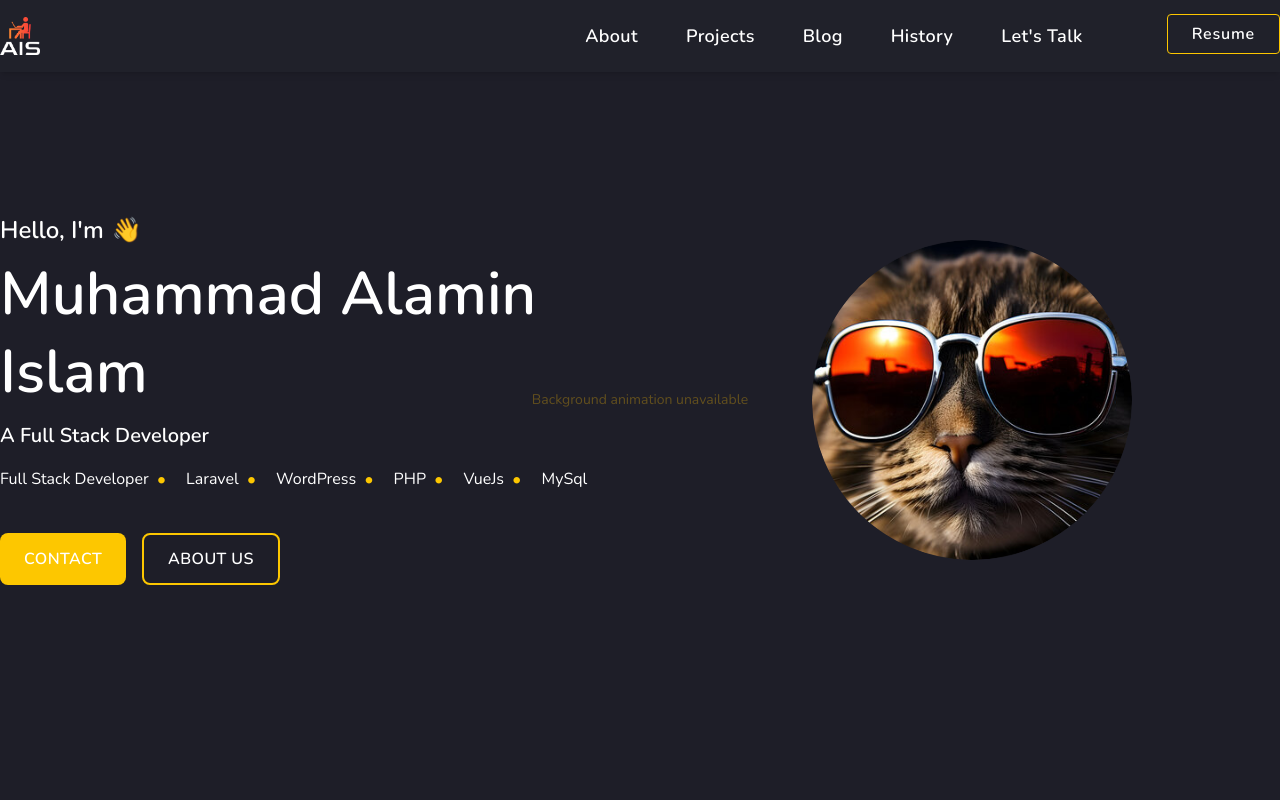
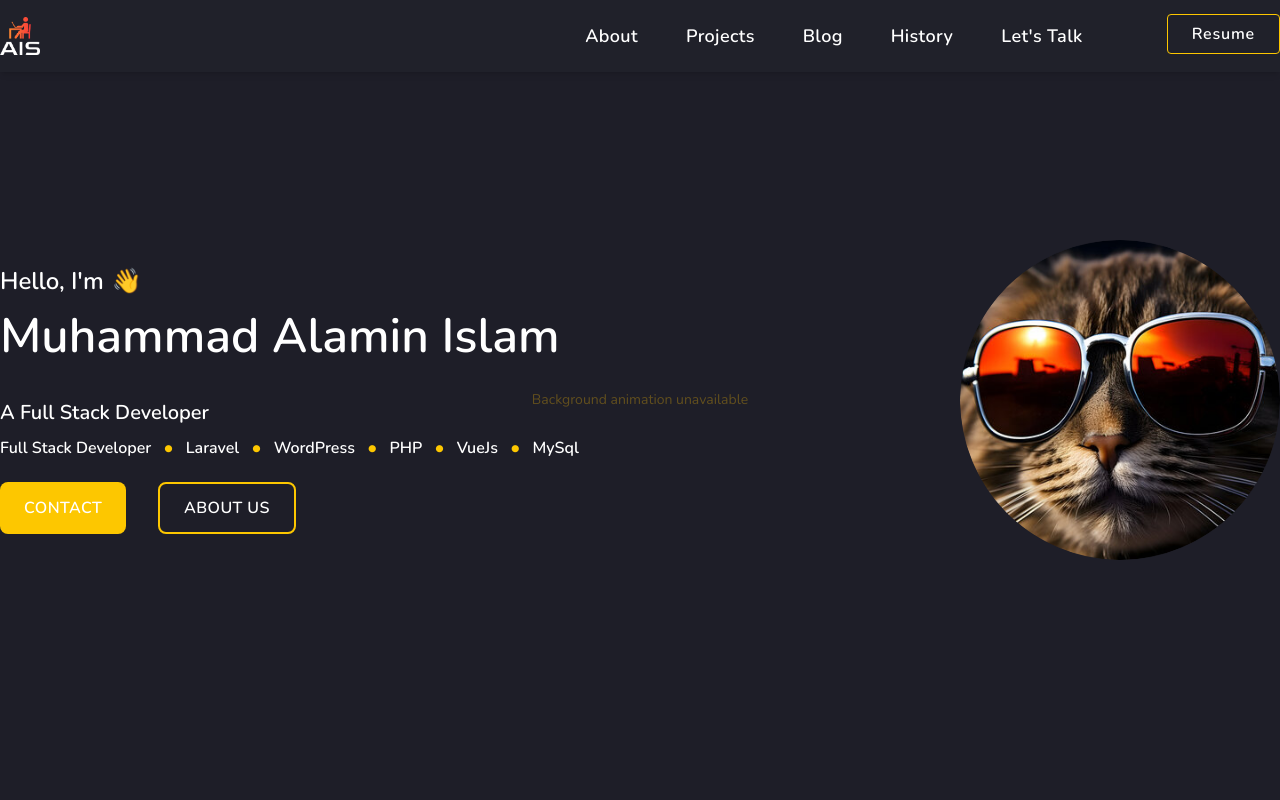
Before and after one commit to SagorIslamOfficial/personal, a React (Vite) app: page / in a window 1280 px wide. Shown: the top 800 px of the page. Built offline with nearby package versions, Linux system fonts and the light colour scheme.

Commit message:
refactor: update HeroSection styles and layout

```diff
--- a/src/components/sections/HeroSection.tsx
+++ b/src/components/sections/HeroSection.tsx
@@ -15,31 +15,31 @@ const HeroSection = () => {
                         {heroContent.greeting}{' '}
                         <span className="inline-block">👋</span>
                     </h6>
-                    <h1 className="text-white font-extrabold text-4xl md:text-5xl lg:text-6xl mb-3">
+                    <h1 className="font-black text-2xl md:text-4xl lg:text-5xl mb-8">
                         {heroContent.name}
                     </h1>
-                    <h5 className="text-yellow-400 text-lg md:text-xl font-semibold mb-4">
+                    <h5 className="text-yellow-400 text-lg md:text-xl font-semibold mb-2">
                         {heroContent.typingStrings[0]}
                     </h5>
-                    <div className="flex flex-wrap items-center gap-x-3 gap-y-2 mb-8">
+                    <div className="flex flex-wrap items-center gap-y-2 mb-5">
                         {heroContent.skills.map((skill, idx) => (
                             <span
                                 key={skill.name}
-                                className="text-white text-base font-normal flex items-center"
+                                className="text-base font-semibold flex items-center"
                             >
                                 {skill.name}
                                 {idx < heroContent.skills.length - 1 && (
-                                    <span className="mx-2 text-yellow-400 text-lg">
+                                    <span className="mx-3 text-yellow-400 text-xl">
                                         •
                                     </span>
                                 )}
                             </span>
                         ))}
                     </div>
-                    <div className="flex gap-4 mt-2">
+                    <div className="flex gap-8">
                         <Button
                             variant="primary"
-                            className="bg-yellow-400 text-[#23232b] border-yellow-400 px-6 py-2 rounded font-bold text-base shadow-none hover:bg-yellow-300 hover:text-black focus:ring-yellow-400"
+                            className="bg-yellow-400 text-black border-yellow-400 px-6 py-2 rounded font-bold text-base shadow-none hover:bg-[#1E1E28] hover:border-red-400 hover:text-yellow-400 focus:ring-yellow-400"
                             href={heroContent.buttons.contact.href}
                         >
                             {heroContent.buttons.contact.text}
@@ -54,7 +54,7 @@ const HeroSection = () => {
                     </div>
                 </div>
                 {/* Right Image */}
-                <div className="flex-1 flex justify-center items-center">
+                <div className="flex-1 flex justify-end items-center">
                     <img
                         src={heroImage}
                         alt="Muhammad Alamin Islam Sagor"
```
